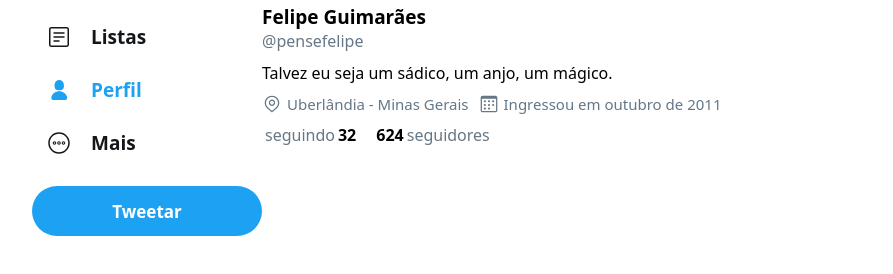
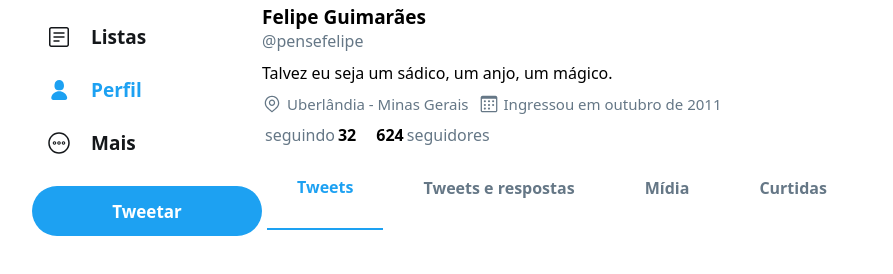
Before and after one commit to felipe2g/clwitter, a plain HTML site: page index.html in a window 1280 px wide. Shown: the part 318-592 px from the top of the page, without its empty margins (18-911 px from the left). Drawn offline with Linux system fonts and the light colour scheme.

Commit message:
initial writing of internal profile menus

```diff
--- a/index.html
+++ b/index.html
@@ -67,6 +67,12 @@
           <p id="followers-text">seguidores</p>
         </div>
       </div>
+      <div id="sections-profile">
+        <div id="tweets-section">Tweets</div>
+        <div id="tweets-answers-section">Tweets e respostas</div>
+        <div id="media-section">Mídia</div>
+        <div id="likes-section">Curtidas</div>
+      </div>
     </div>
   </div>
 </body>
--- a/style.css
+++ b/style.css
@@ -196,3 +196,27 @@
 div#numberfollows, div#numberfollowers{
   font-weight: bold;
 }
+
+div#sections-profile{
+  display: flex;
+  align-items: center;
+  justify-content: space-around;
+}
+
+
+div#sections-profile > div{
+  padding: 30px;
+  font-weight: 700;
+  color: rgb(101, 119, 134);
+}
+
+div#sections-profile > div:first-child{
+  border-bottom: #1DA1F2 2px solid;
+  color: #1DA1F2;
+}
+
+div#sections-profile > div:hover{
+  color: #1DA1F2;
+  background-color: #E8F5FE;
+  transition: 0.3s;
+}
```
